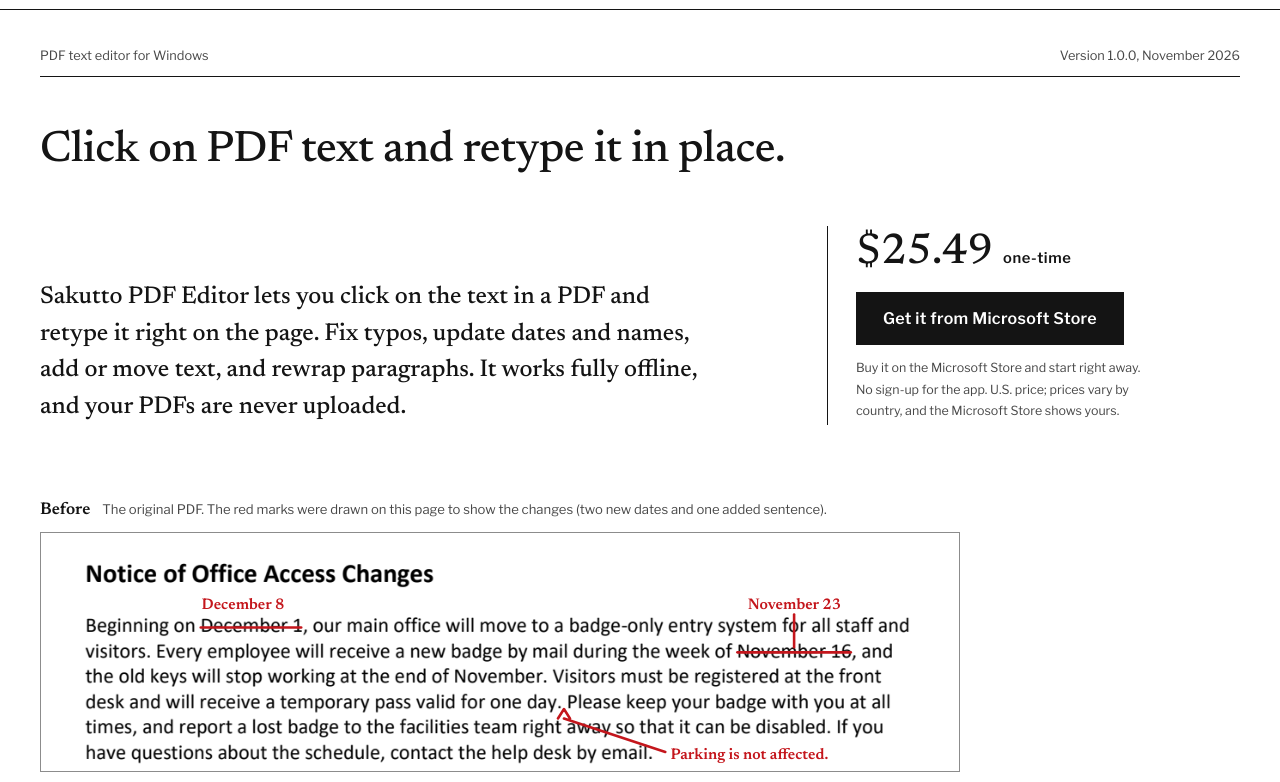
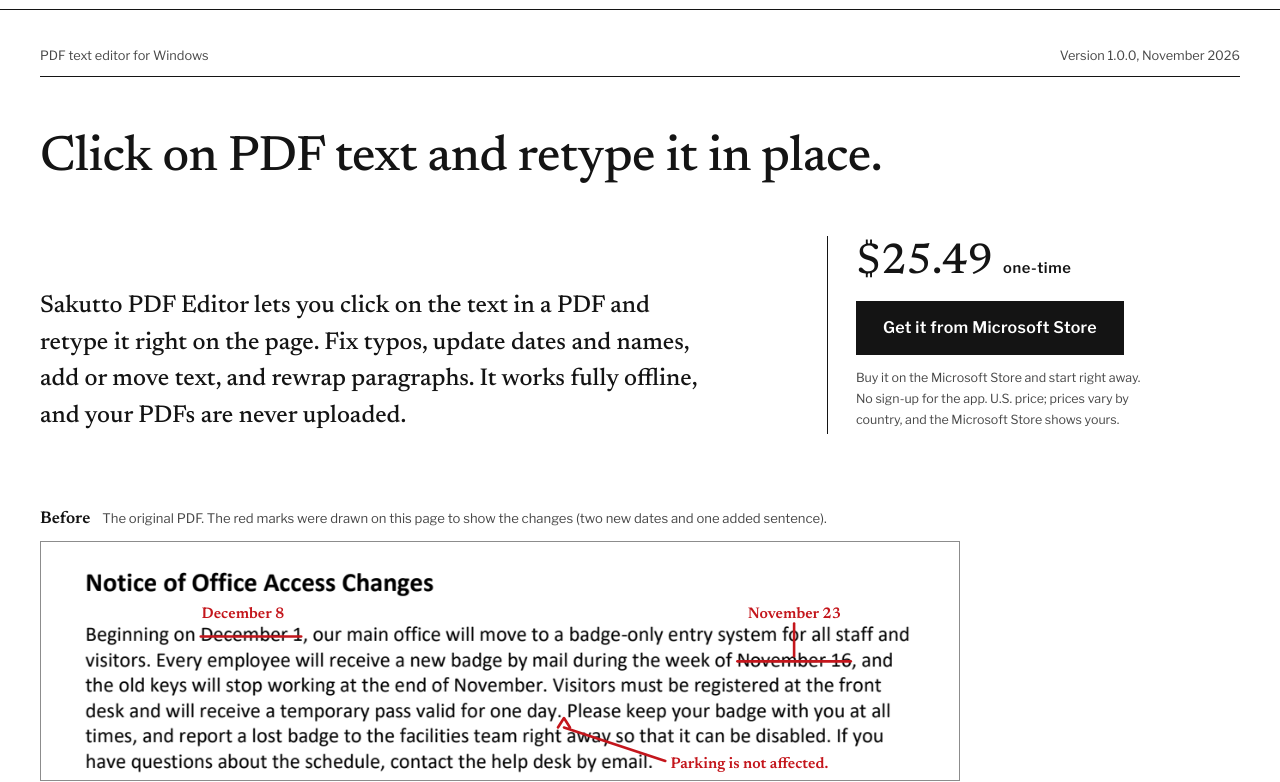
Before and after one commit to mojosoftjp/sakutto-pdf-editor, a plain HTML site: page en/index.html in a window 1280 px wide. Shown: the part 51-833 px from the top of the page. Drawn offline with nearby package versions, Linux system fonts and the light colour scheme.

Commit message:
design(lp): 見出しをもう少し大きくする（PC 約 50 px）
Co-Authored-By: Claude Opus 5.5 <noreply@anthropic.com>

```diff
--- a/style.css
+++ b/style.css
@@ -58,8 +58,8 @@ ul{list-style:none}
 .hero{padding-top:36px}
 
 .runhead{display:flex;justify-content:space-between;flex-wrap:wrap;gap:4px 24px;font-size:.8rem;color:var(--ink-2);padding-bottom:10px;border-bottom:1px solid var(--ink);line-height:1.6}
-.hero h1{font-weight:500;font-size:clamp(1.55rem,3.45vw,2.75rem);line-height:1.35;letter-spacing:0;margin-top:clamp(24px,4vw,48px)}
-html[lang="en"] .hero h1{font-weight:500;font-size:clamp(1.65rem,3.45vw,2.85rem);line-height:1.2;letter-spacing:-.01em}
+.hero h1{font-weight:500;font-size:clamp(1.65rem,3.9vw,3.1rem);line-height:1.32;letter-spacing:0;margin-top:clamp(24px,4vw,52px)}
+html[lang="en"] .hero h1{font-weight:500;font-size:clamp(1.75rem,3.9vw,3.2rem);line-height:1.18;letter-spacing:-.01em}
 .hero h1{text-wrap:balance}
 .hero h1 span{display:inline-block}
 .lead{display:grid;grid-template-columns:minmax(0,1.75fr) minmax(0,1fr);gap:40px 64px;margin-top:clamp(28px,4vw,48px);align-items:end}
```
